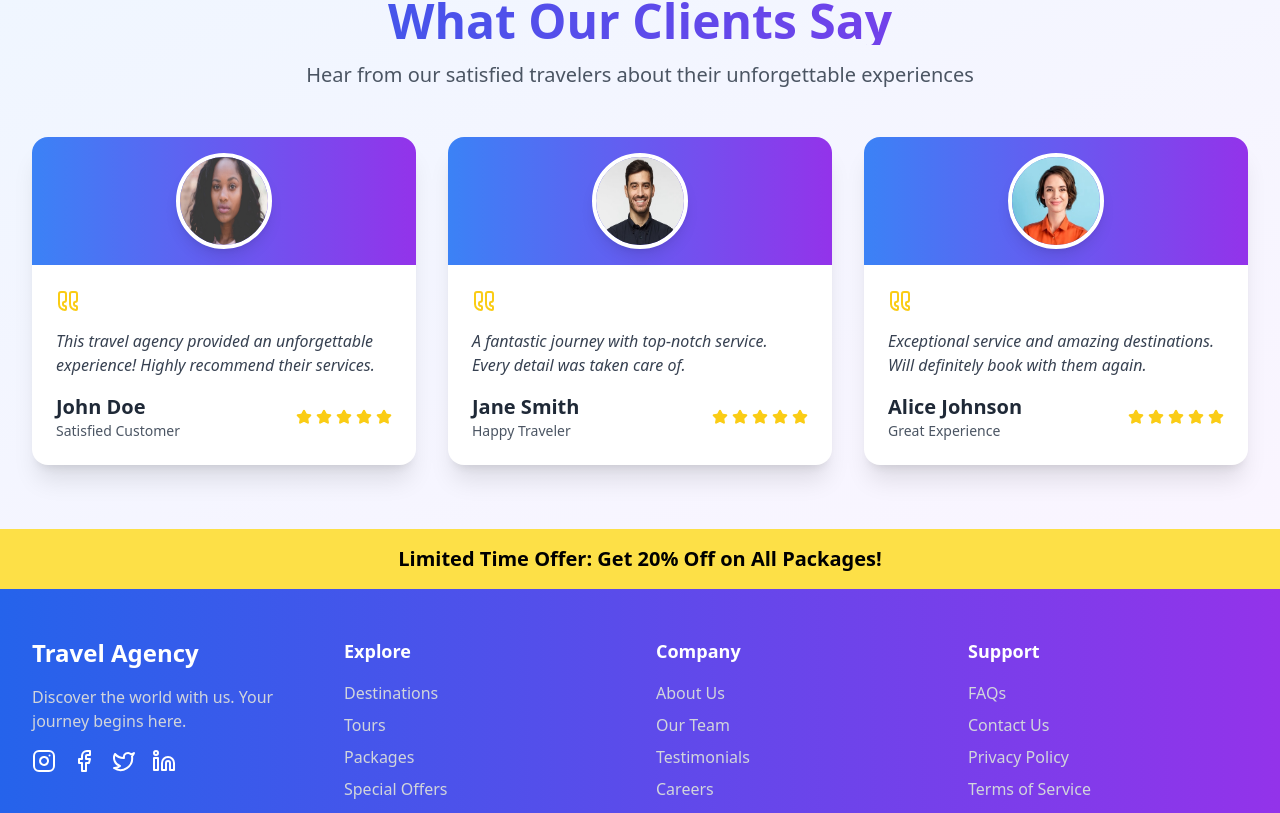
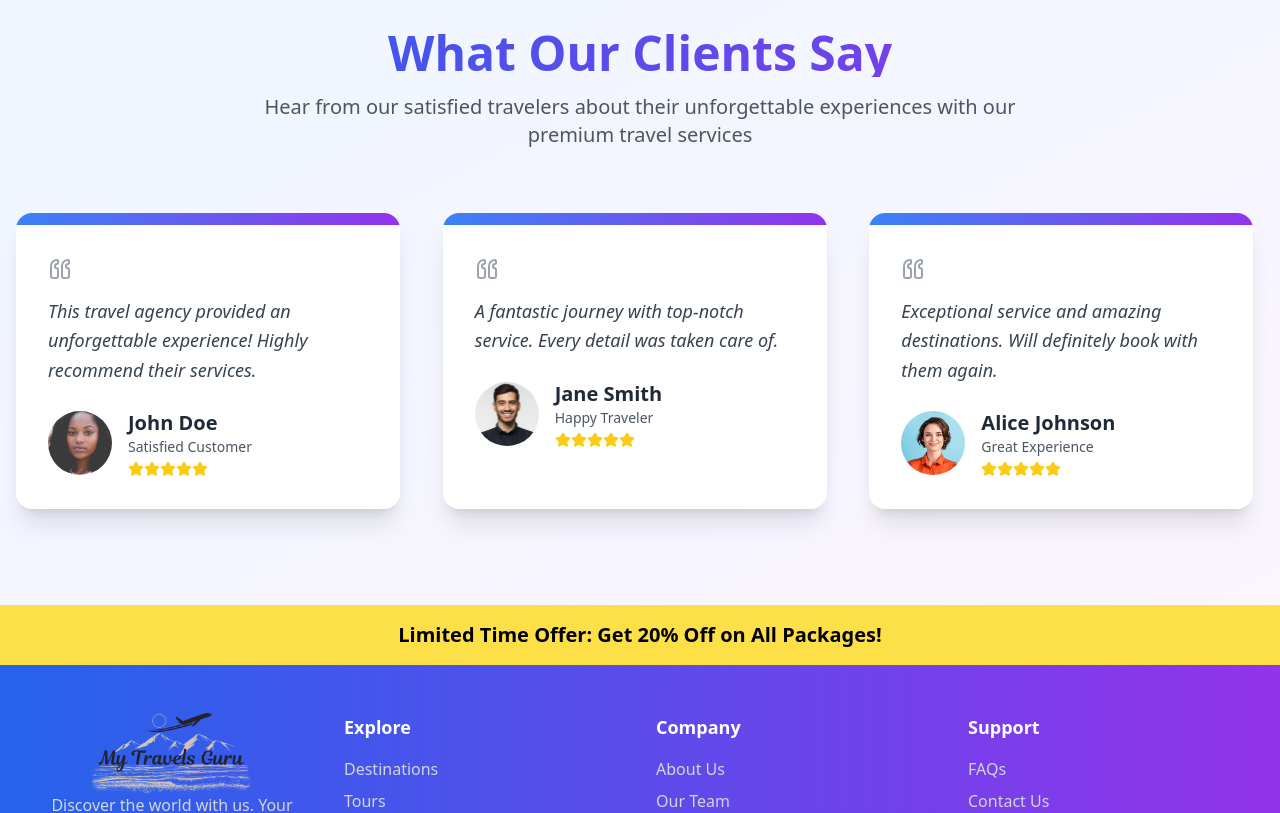
Before and after one commit to samriddha-basu-cloud/travel-agency-catalogue, a React (Create React App) app: page / in a window 1280 px wide. Shown: the part 1971-2784 px from the top of the page. Built offline with nearby package versions, Linux system fonts and the light colour scheme.

Commit message:
Update Navbar, Gallery, Footer, and FloatingButton components

```diff
--- a/src/components/FloatingButton.js
+++ b/src/components/FloatingButton.js
@@ -1,5 +1,6 @@
 import React, { useState, useEffect } from 'react';
 import { FaWhatsapp, FaFacebookF, FaInstagram, FaShareAlt } from 'react-icons/fa';
+import { motion } from 'framer-motion';
 
 const FloatingButton = () => {
   const [isOpen, setIsOpen] = useState(false);
@@ -18,29 +19,41 @@ const FloatingButton = () => {
     { name: 'instagram', icon: FaInstagram, color: '#E4405F', hoverColor: '#C13584' },
   ];
 
-  const buttonClasses = "w-12 h-12 rounded-full flex items-center justify-center text-white shadow-lg transition-all duration-1000 ease-in-out hover:shadow-xl";
+  const buttonClasses = "w-12 h-12 rounded-full flex items-center justify-center text-white shadow-lg transition-all duration-300 ease-in-out hover:shadow-xl";
 
   const SocialButton = ({ platform, index }) => {
     const Icon = platform.icon;
     return (
-      <a
+      <motion.a
         href="#"
-        className={`absolute ${buttonClasses} ${isOpen ? 'opacity-100 scale-100' : 'opacity-0 scale-0'}`}
+        className={`absolute ${buttonClasses}`}
         style={{
           backgroundColor: platform.color,
-          transform: `rotate(${isOpen ? 0 : 0}deg) translate(${isOpen ? Math.cos(index * (2 * Math.PI / 3)) * 56 : 0}px, ${isOpen ? Math.sin(index * (2 * Math.PI / 3)) * -60 : 0}px)`,
-          transition: 'all 1s cubic-bezier(0.68, -0.55, 0.265, 1.55)',
         }}
+        initial={{ opacity: 0, scale: 0 }}
+        animate={{
+          opacity: isOpen ? 1 : 0,
+          scale: isOpen ? 1 : 0,
+          x: isOpen ? Math.cos(index * (2 * Math.PI / 3)) * 60 : 0,
+          y: isOpen ? Math.sin(index * (2 * Math.PI / 3)) * -60 : 0,
+          transition: {
+            type: "spring",
+            stiffness: 500,
+            damping: 20,
+            delay: isOpen ? index * 0.05 : 0,
+          },
+        }}
+        whileHover={{ scale: 1.1 }}
       >
         <div
-          className={`flex items-center justify-center w-full h-full rounded-full transition-all duration-1000 ease-in-out ${isLoading ? 'animate-spin' : ''}`}
+          className={`flex items-center justify-center w-full h-full rounded-full transition-all duration-300 ease-in-out transform ${isLoading ? 'animate-spin' : ''}`}
           style={{
-            backgroundColor: platform.hoverColor,
+            background: `linear-gradient(135deg, ${platform.color}, ${platform.hoverColor})`,
           }}
         >
-          <Icon size={22} />
+          <Icon size={22} className="filter drop-shadow-lg" />
         </div>
-      </a>
+      </motion.a>
     );
   };
 
@@ -52,10 +65,10 @@ const FloatingButton = () => {
         ))}
         <button
           onClick={() => setIsOpen(!isOpen)}
-          className={`${buttonClasses} bg-gradient-to-r from-blue-500 to-purple-600 transition-all duration-1000 ease-in-out ${isOpen ? 'rotate-[360deg]' : ''}`}
+          className={`${buttonClasses} bg-gradient-to-r from-blue-500 to-purple-600 transition-all duration-300 ease-in-out ${isOpen ? 'rotate-[180deg]' : ''}`}
         >
-          <div className={`relative bg-white bg-opacity-10 w-12 h-12 rounded-full flex items-center justify-center hover:bg-opacity-0 transition-all duration-1000`}>
-            <FaShareAlt size={20} className={`transition-transform duration-1000 ${isOpen ? 'rotate-180' : ''}`} />
+          <div className={`relative bg-white bg-opacity-10 w-12 h-12 rounded-full flex items-center justify-center hover:bg-opacity-0 transition-all duration-300`}>
+            <FaShareAlt size={20} className="transition-transform duration-300" />
           </div>
         </button>
       </div>
--- a/src/components/Footer.js
+++ b/src/components/Footer.js
@@ -1,6 +1,8 @@
 import React from 'react';
 import { motion } from 'framer-motion';
-import { Instagram, Facebook, Twitter, Linkedin, Mail, Phone, MapPin } from 'lucide-react';
+import { Instagram, Facebook, Linkedin, Mail, Phone, MapPin } from 'lucide-react';
+import logo from '../assets/logo.png';
+import { FaWhatsapp } from 'react-icons/fa';
 
 const Footer = () => {
   const currentYear = new Date().getFullYear();
@@ -38,8 +40,8 @@ const Footer = () => {
   const socialLinks = [
     { icon: Instagram, href: '#', label: 'Instagram' },
     { icon: Facebook, href: '#', label: 'Facebook' },
-    { icon: Twitter, href: '#', label: 'Twitter' },
     { icon: Linkedin, href: '#', label: 'LinkedIn' },
+    { icon: FaWhatsapp, href: '#', label: 'WhatsApp' }
   ];
 
   const containerVariants = {
@@ -76,11 +78,13 @@ const Footer = () => {
       <div className="max-w-7xl mx-auto px-4 sm:px-6 lg:px-8 py-12">
         <motion.div className="grid grid-cols-1 md:grid-cols-2 lg:grid-cols-4 gap-8 text-center md:text-left" variants={containerVariants}>
           <motion.div variants={itemVariants}>
-            <h3 className="text-2xl font-bold mb-4">Travel Agency</h3>
-            <p className="text-gray-300 mb-4">
+            <div className="flex justify-center">
+                <img src={logo} alt="Travel Agency Logo" className="h-20 md:h-22 mx-auto" />
+            </div>
+            <p className="text-gray-300 mb-4 text-center">
               Discover the world with us. Your journey begins here.
             </p>
-            <div className="flex justify-center md:justify-start space-x-4">
+            <div className="flex justify-center md:justify-center space-x-4">
               {socialLinks.map((link) => (
                 <motion.a
                   key={link.label}
--- a/src/components/Gallery.js
+++ b/src/components/Gallery.js
@@ -32,7 +32,7 @@ const Gallery = () => {
   return (
     <div className="p-8 bg-gradient-to-r from-blue-500/10 to-purple-600/10 backdrop-blur-sm">
       <h2 className="text-4xl font-bold text-center mb-12 text-transparent bg-clip-text bg-gradient-to-r from-blue-500 to-purple-600">
-        Our Gallery
+        Glimpses
       </h2>
       <div className="overflow-hidden">
         <div className="grid grid-rows-2 grid-flow-col animate-scroll gap-4">
--- a/src/components/Navbar.js
+++ b/src/components/Navbar.js
@@ -1,7 +1,7 @@
 import React, { useState, useCallback } from 'react';
 import { Menu, X } from 'lucide-react';
 import { motion, AnimatePresence } from 'framer-motion';
-import logo from '../assets/logo.png'; // Importing the logo
+import logo from '../assets/logo.png';
 
 const menuItems = [
   { name: 'Home', href: '#' },
--- a/src/components/Testimonials.js
+++ b/src/components/Testimonials.js
@@ -11,54 +11,52 @@ const testimonials = [
     name: 'John Doe',
     title: 'Satisfied Customer',
     quote: 'This travel agency provided an unforgettable experience! Highly recommend their services.',
+    rating: 5,
     image: person1,
-    rating: 5,
   },
   {
     name: 'Jane Smith',
     title: 'Happy Traveler',
     quote: 'A fantastic journey with top-notch service. Every detail was taken care of.',
+    rating: 5,
     image: person2,
-    rating: 5,
   },
   {
     name: 'Alice Johnson',
     title: 'Great Experience',
     quote: 'Exceptional service and amazing destinations. Will definitely book with them again.',
+    rating: 5,
     image: person3,
-    rating: 5,
   },
 ];
 
 const TestimonialCard = ({ testimonial, index }) => (
   <motion.div
-    className="w-full md:w-96 bg-white rounded-2xl shadow-xl overflow-hidden transition-transform duration-300 hover:scale-105"
+    className="w-full md:w-96 bg-white rounded-2xl shadow-xl overflow-hidden transition-all duration-300 hover:shadow-2xl"
     initial={{ opacity: 0, y: 50 }}
     animate={{ opacity: 1, y: 0 }}
     transition={{ duration: 0.6, delay: index * 0.2 }}
   >
-    <div className="h-32 bg-gradient-to-r from-blue-500 to-purple-600 flex items-center justify-center">
-      <motion.img
+    <div className="h-3 bg-gradient-to-r from-blue-500 to-purple-600" />
+    <div className="p-8">
+      <Quote size={24} className="text-gray-400 mb-4" style={{ transform: "scaleX(-1) scaleY(-1)" }} />
+      <p className="text-gray-700 italic mb-6 text-lg leading-relaxed">{testimonial.quote}</p>
+      <div className="flex items-center">
+        <div className="flex-shrink-0">
+          <img
             src={testimonial.image}
             alt={testimonial.name}
-        className="w-24 h-24 rounded-full border-4 border-white shadow-lg"
-        initial={{ scale: 0, y: 20 }}
-        animate={{ scale: 1, y: 0 }}
-        transition={{ delay: 0.3 + index * 0.2, type: 'spring', stiffness: 260, damping: 20 }}
+            className="w-16 h-16 rounded-full object-cover"
           />
         </div>
-    <div className="p-6">
-      <Quote size={24} className="text-yellow-400 mb-4" style={{ transform: "scaleX(-1)" }} />
-      <p className="text-gray-700 italic mb-4">{testimonial.quote}</p>
-      <div className="flex justify-between items-center">
-        <div>
+        <div className="ml-4">
           <h3 className="text-xl font-semibold text-gray-800">{testimonial.name}</h3>
           <p className="text-sm text-gray-600">{testimonial.title}</p>
-        </div>
-        <div className="flex space-x-1">
+          <div className="flex mt-1">
             {[...Array(testimonial.rating)].map((_, i) => (
               <Star key={i} size={16} className="text-yellow-400 fill-current" />
             ))}
+          </div>
         </div>
       </div>
     </div>
@@ -67,9 +65,10 @@ const TestimonialCard = ({ testimonial, index }) => (
 
 const Testimonials = () => {
   return (
-    <div className="py-16 px-4 bg-gradient-to-br from-blue-50 to-purple-50">
+    <div className="py-24 px-4 bg-gradient-to-br from-blue-50 to-purple-50">
+      <div className="max-w-7xl mx-auto">
         <motion.h2
-        className="text-5xl font-bold text-center mb-4 text-transparent bg-clip-text bg-gradient-to-r from-blue-600 to-purple-600"
+          className="text-4xl md:text-5xl font-bold text-center mb-4 text-transparent bg-clip-text bg-gradient-to-r from-blue-600 to-purple-600"
           initial={{ opacity: 0, y: -20 }}
           animate={{ opacity: 1, y: 0 }}
           transition={{ duration: 0.6 }}
@@ -77,17 +76,18 @@ const Testimonials = () => {
           What Our Clients Say
         </motion.h2>
         <motion.p
-        className="text-xl text-center text-gray-600 mb-12"
+          className="text-xl text-center text-gray-600 mb-16 max-w-3xl mx-auto"
           initial={{ opacity: 0, y: -20 }}
           animate={{ opacity: 1, y: 0 }}
           transition={{ duration: 0.6, delay: 0.2 }}
         >
-        Hear from our satisfied travelers about their unforgettable experiences
+          Hear from our satisfied travelers about their unforgettable experiences with our premium travel services
         </motion.p>
-      <div className="flex flex-wrap justify-center gap-8">
+        <div className="grid grid-cols-1 md:grid-cols-2 lg:grid-cols-3 gap-8">
           {testimonials.map((testimonial, index) => (
             <TestimonialCard key={index} testimonial={testimonial} index={index} />
           ))}
+        </div>
       </div>
     </div>
   );
```
Lines whose indentation alone changed are shown as unchanged.
